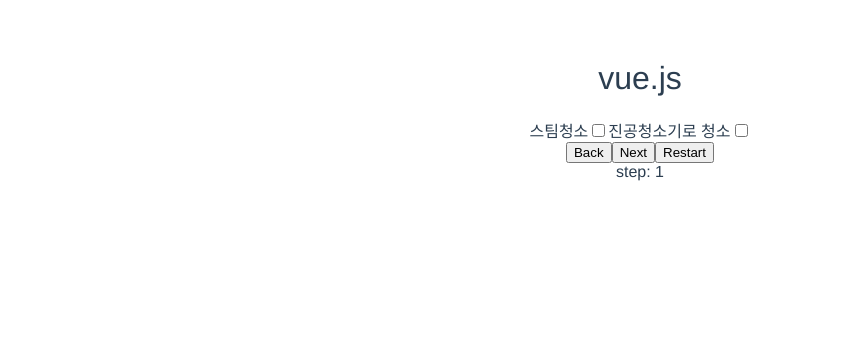
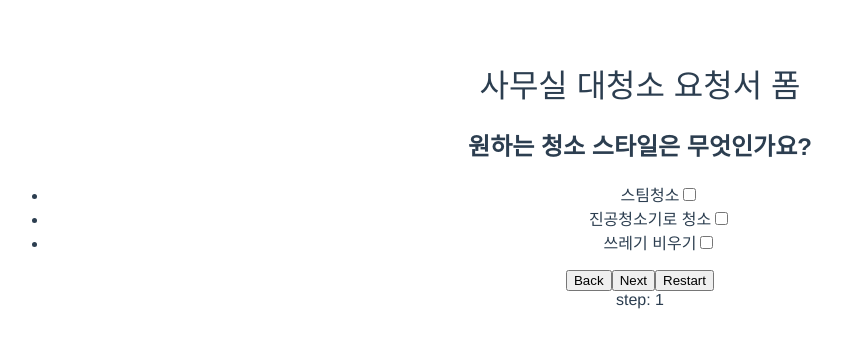
Before and after one commit to radlohead/vue-multi-step-form, a Vue app: page / in a window 1280 px wide. Shown: the top 348 px of the page, without its empty margins (0-842 px from the left). Built offline with nearby package versions, Linux system fonts and the light colour scheme.

Commit message:
checkbox 해제 후 state에 값이 비정상적으로 삭제되는 부분 수정

```diff
--- a/src/components/Home.vue
+++ b/src/components/Home.vue
@@ -1,6 +1,6 @@
 <template>
   <div class="hello">
-    <h1>{{ msg }}</h1>
+    <h1>{{ title }}</h1>
     <Step1/>
     <StepMenu/>
   </div>
@@ -9,6 +9,7 @@
 <script>
 import Step1 from './Step1'
 import StepMenu from './StepMenu'
+import input from '../assets/input'
 
 export default {
   name: 'Home',
@@ -18,7 +19,7 @@ export default {
   },
   data () {
     return {
-      msg: 'vue.js'
+      title: input.title
     }
   }
 }
--- a/src/components/Step1.vue
+++ b/src/components/Step1.vue
@@ -1,25 +1,44 @@
 <template>
   <section>
+    <h2>{{ title }}</h2>
+    <ul>
+      <li>
         <label for="1">스팀청소</label>
         <input
           type="checkbox"
           id="1"
           value="스팀청소"
           :checked="checked"
-      @input="updateMessage"
+          @input="updateCheckbox"
         />
+      </li>
+      <li>
         <label for="2">진공청소기로 청소</label>
         <input
           type="checkbox"
           id="2"
           value="진공청소기로 청소"
           :checked="checked"
-      @input="updateMessage"
+          @input="updateCheckbox"
         />
+      </li>
+      <li>
+        <label for="3">쓰레기 비우기</label>
+        <input
+          type="checkbox"
+          id="3"
+          value="쓰레기 비우기"
+          :checked="checked"
+          @input="updateCheckbox"
+        />
+      </li>
+    </ul>
   </section>
 </template>
 
 <script>
+import input from '../assets/input'
+
 export default {
   name: 'Step1',
   model: {
@@ -28,9 +47,14 @@ export default {
   props: {
     checked: Boolean
   },
+  data () {
+    return {
+      title: input.items[0].title
+    }
+  },
   methods: {
-    updateMessage (e) {
-      this.$store.commit('updateMessage', e.target)
+    updateCheckbox (e) {
+      this.$store.commit('updateCheckbox', e.target)
     }
   }
 }
--- a/src/stores/index.js
+++ b/src/stores/index.js
@@ -14,22 +14,28 @@ const store = new Vuex.Store({
   },
   mutations: {
     handleNext (state) {
-      let cleanStyleListArrState = []
-      for (const a of state.cleanStyleList) cleanStyleListArrState.push(a.checked)
-      cleanStyleListArrState.some(v => v) ? state.step = 2 : state.step = 1
+      // let cleanStyleListArrState = []
+      // for (const a of state.cleanStyleList) cleanStyleListArrState.push(a.checked)
+      // cleanStyleListArrState.some(v => v) ? state.step = 2 : state.step = 1
+      // let idList = []
+      // for (const a of state.form.items) idList.push(a.id)
+      // console.log(idList.some(v => v >= 1 && v <= 2))
+      // console.log('handleNext', JSON.parse(JSON.stringify(state)).step)
     },
-    updateMessage (state, items) {
+    updateCheckbox (state, items) {
       if (items.checked) {
         state.form.items.push({
           id: Number(items.id),
           answer: items.value
         })
       } else {
-        for (const index of state.form.items.keys()) {
-          state.form.items.splice(index, 1)
+        for (const i of state.form.items.keys()) {
+          if (state.form.items[i].id === Number(items.id)) {
+            state.form.items.splice(i, 1)
+          }
         }
       }
-      console.log('updateMessage', JSON.parse(JSON.stringify(state.form)), items.id, items.value, items.checked)
+      console.log('updateCheckbox', JSON.parse(JSON.stringify(state.form)), items.id, items.value, items.checked)
     }
   },
   actions: {
```
Lines whose indentation alone changed are shown as unchanged.
